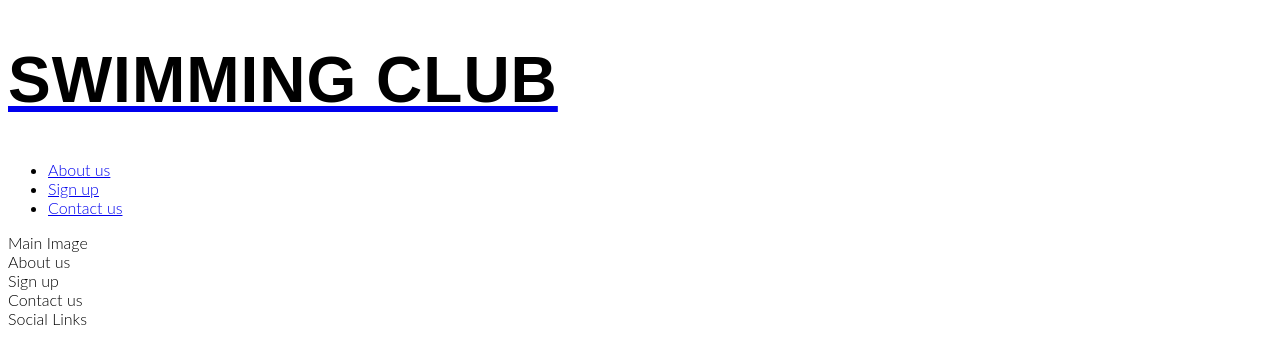
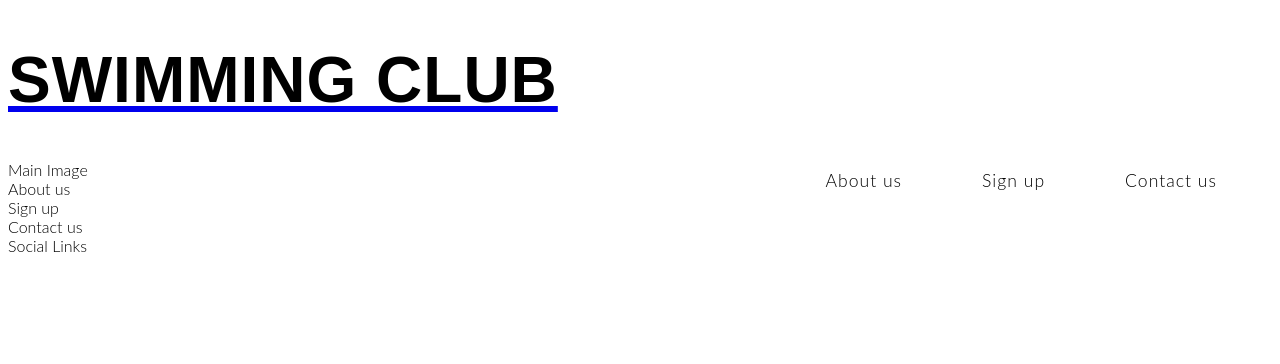
Before and after one commit to Malik784/Swimming-club, a plain HTML site: page index.html in a window 1280 px wide. Drawn offline with Linux system fonts and the light colour scheme.

Commit message:
Style navigation links

```diff
--- a/assets/css/style.css
+++ b/assets/css/style.css
@@ -25,6 +25,27 @@ color: black;
 #logo{
     color: black;
     font-size: 35px;
-    cursor: pointer;
     font-size: 400%;
 }
+
+
+/* navigation links */
+
+#menu{
+font-size: 110%;
+letter-spacing: 1px;
+}
+
+#menu li{
+float: right;
+margin-right: 30px;
+display: inline-block;
+padding: 10px 25px;
+
+}
+
+
+#menu a{
+    text-decoration: none;
+    color: inherit;
+}
--- a/index.html
+++ b/index.html
@@ -16,13 +16,11 @@
     </a>
 
     <nav>
-        <ul>
+        <ul id="menu">
 
 
+            <li> <a href="#">Contact us</a></li>
 
-            <li>
-                <a href="index.html">About us</a>
-            </li>
 
 
             <li>
@@ -30,7 +28,11 @@
             </li>
 
 
-            <li> <a href="#">Contact us</a></li>
+            <li>
+                <a href="index.html" class="active">About us</a>
+            </li>
+
+
 
 
 
```
